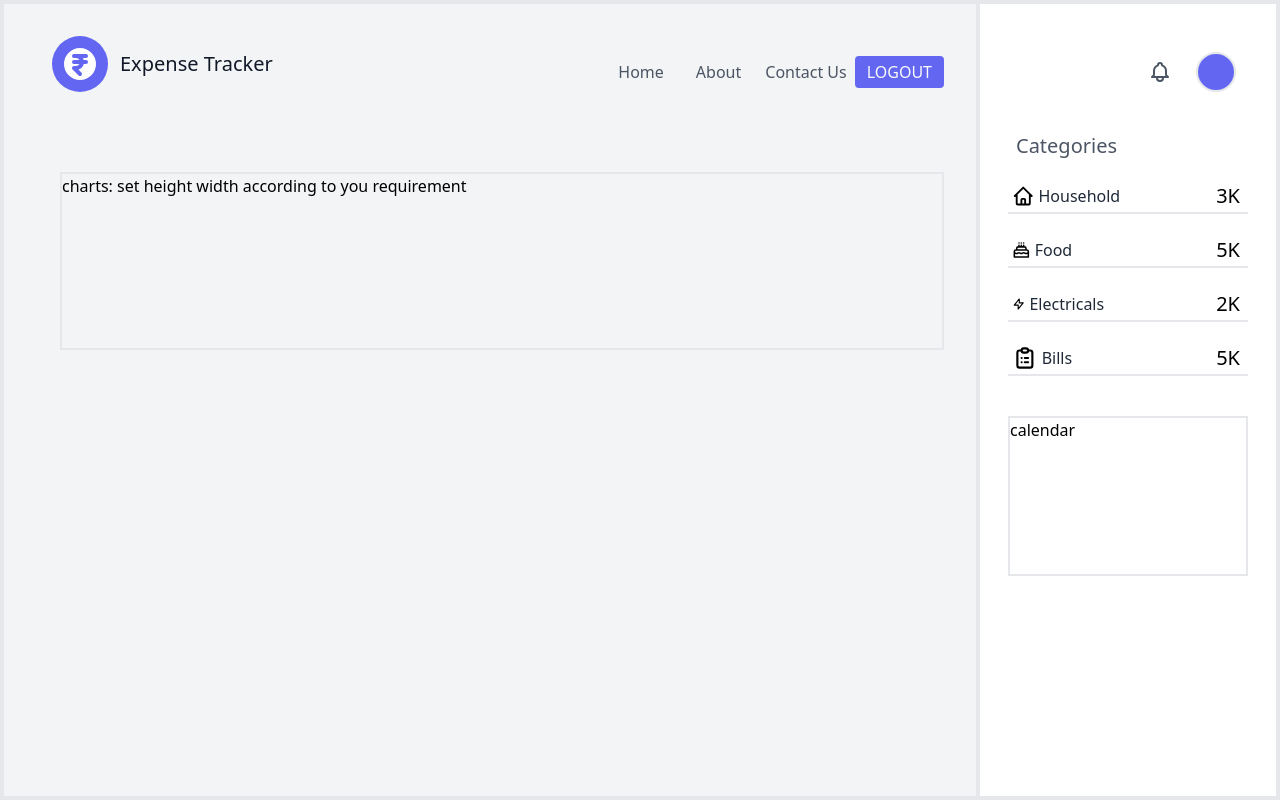
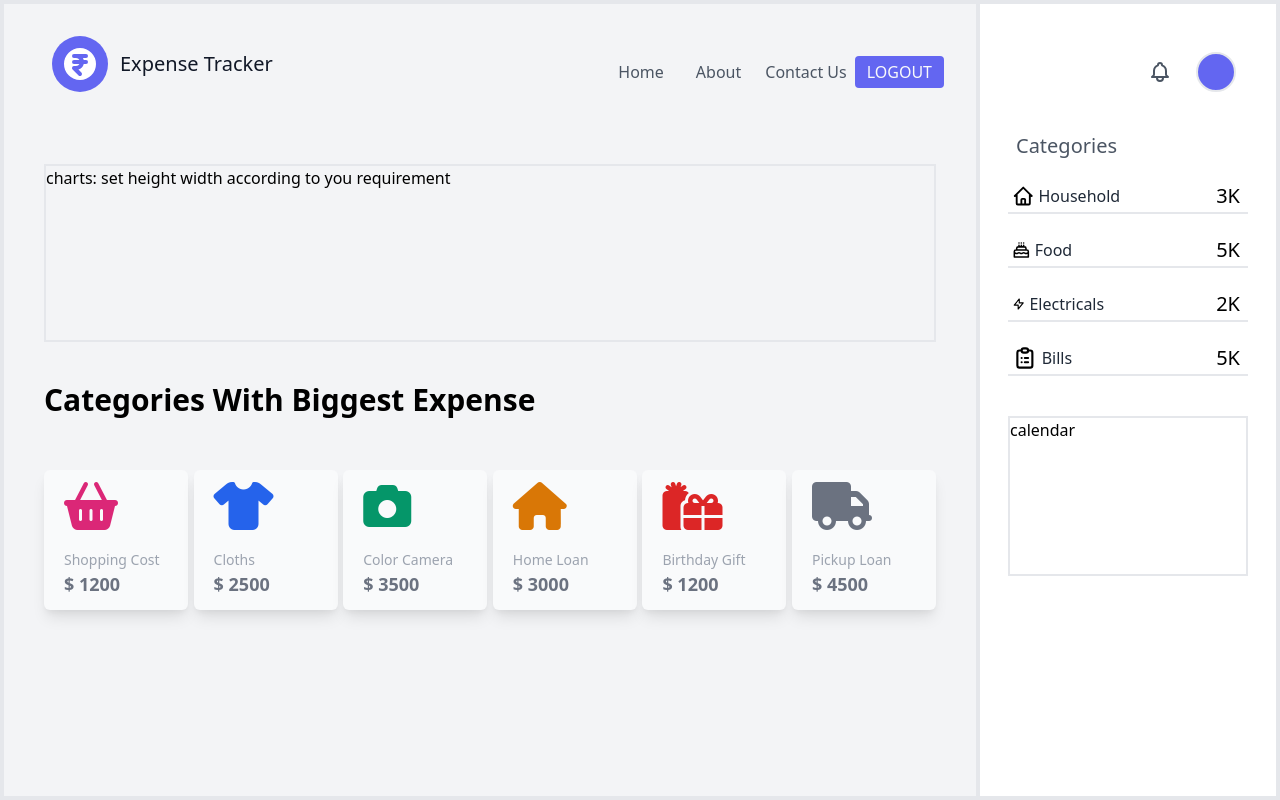
Before and after one commit to Yash-s-Code-Camp/expense-tracker, a PHP site: page /dashboard.php in a window 1280 px wide. Run offline with PHP 8.4, Linux system fonts and the light colour scheme; a user stored in the database is signed in; a map, chart or similar area stays blank; some libraries are stand-ins or nearby versions.

Commit message:
bottom part addedd

```diff
--- a/src/dashboard.php
+++ b/src/dashboard.php
@@ -12,9 +12,81 @@
         <div>
             <?php include "./layouts/top.php"; ?>
         </div>
-        <div class="border-2 mt-12 ml-14 mr-8 w-auto h-auto">
+        <div class="border-2 m-10 w-auto h-auto">
            charts: set height width according to you requirement
            <canvas id="chart" class="chartjs" width="undefined" height="undefined"></canvas>
+        </div>
+        <div>
+            <h1 class=" mx-10 font-sans font-semibold text-3xl">Categories With Biggest Expense</h1>
+        </div>
+        <div class="m-10 flex flex-wrap justify-between">
+            <div class="rounded-md w-36 flex flex-col my-3 bg-gray-50 shadow-lg ">
+                <div class="h-20 w-full px-5 pt-3 text-left text-pink-600">
+                    <i class="fa fa-shopping-basket text-5xl"></i>
+                </div>
+                <div class="px-5 text-sm text-gray-400">
+                    Shopping Cost
+                </div>
+                <div class="px-5 pb-3 text-lg text-gray-500 font-semibold">
+                    $ 1200
+                </div>
+            </div>
+            <div class="rounded-md w-36 flex flex-col my-3 bg-gray-50 shadow-lg ">
+                <div class="h-20 w-full px-5 pt-3 text-left text-blue-600">
+                    <i class="fa fa-tshirt text-5xl"></i>
+                </div>
+                <div class="px-5 text-sm text-gray-400">
+                    Cloths
+                </div>
+                <div class="px-5 pb-3 text-lg text-gray-500 font-semibold">
+                    $ 2500
+                </div>
+            </div>
+            <div class="rounded-md w-36 flex flex-col my-3 bg-gray-50 shadow-lg ">
+                <div class="h-20 w-full px-5 pt-3 text-left text-green-600">
+                    <i class="fa fa-camera text-5xl"></i>
+                </div>
+                <div class="px-5 text-sm text-gray-400">
+                    Color Camera
+                </div>
+                <div class="px-5 pb-3 text-lg text-gray-500 font-semibold">
+                    $ 3500
+                </div>
+            </div>
+            <div class="rounded-md w-36 flex flex-col my-3 bg-gray-50 shadow-lg ">
+                <div class="h-20 w-full px-5 pt-3 text-left text-yellow-600">
+                    <i class="fa fa-home text-5xl"></i>
+                </div>
+                <div class="px-5 text-sm text-gray-400">
+                    Home Loan
+                </div>
+                <div class="px-5 pb-3 text-lg text-gray-500 font-semibold">
+                    $ 3000
+                </div>
+            </div>
+            <div class="rounded-md w-36 flex flex-col my-3 bg-gray-50 shadow-lg ">
+                <div class="h-20 w-full px-5 pt-3 text-left text-red-600">
+                    <i class="fa fa-gifts text-5xl"></i>
+                </div>
+                <div class="px-5 text-sm text-gray-400">
+                    Birthday Gift
+                </div>
+                <div class="px-5 pb-3 text-lg text-gray-500 font-semibold">
+                    $ 1200
+                </div>
+            </div>
+            <div class="rounded-md w-36 flex flex-col my-3 bg-gray-50 shadow-lg ">
+                <div class="h-20 w-full px-5 pt-3 text-left text-gray-500">
+                    <i class="fa fa-truck text-5xl"></i>
+                </div>
+                <div class="px-5 text-sm text-gray-400">
+                    Pickup Loan
+                </div>
+                <div class="px-5 pb-3 text-lg text-gray-500 font-semibold">
+                    $ 4500
+                </div>
+            </div>
+
         </div>
     </div>
     <div class="border-2 w-auto flex flex-col justify-start items-center">
--- a/src/layouts/top.php
+++ b/src/layouts/top.php
@@ -12,6 +12,7 @@
   <script src="main.js" defer></script>
   <script src="https://cdnjs.cloudflare.com/ajax/libs/Chart.js/2.8.0/Chart.bundle.min.js" integrity="sha256-xKeoJ50pzbUGkpQxDYHD7o7hxe0LaOGeguUidbq6vis=" crossorigin="anonymous"></script>
 
+  <script src="https://kit.fontawesome.com/43b88d4182.js" crossorigin="anonymous"></script>
 </head>
 
 <body>
--- a/src/style.css
+++ b/src/style.css
@@ -10,8 +10,8 @@ Use a better box model (opinionated).
 */
 
 *,
-::before,
-::after {
+*::before,
+*::after {
 	box-sizing: border-box;
 }
 
@@ -19,7 +19,7 @@ Use a better box model (opinionated).
 Use a more readable tab size (opinionated).
 */
 
-html {
+:root {
 	-moz-tab-size: 4;
 	-o-tab-size: 4;
 	   tab-size: 4;
@@ -608,6 +608,9 @@ video {
 .right-4 {
 	right: 1rem;
 }
+.m-10 {
+	margin: 2.5rem;
+}
 .m-auto {
 	margin: auto;
 }
@@ -617,6 +620,10 @@ video {
 .mx-10 {
 	margin-left: 2.5rem;
 	margin-right: 2.5rem;
+}
+.my-3 {
+	margin-top: 0.75rem;
+	margin-bottom: 0.75rem;
 }
 .mx-6 {
 	margin-left: 1.5rem;
@@ -638,17 +645,11 @@ video {
 .mt-4 {
 	margin-top: 1rem;
 }
+.ml-36 {
+	margin-left: 9rem;
+}
 .mt-12 {
 	margin-top: 3rem;
-}
-.ml-14 {
-	margin-left: 3.5rem;
-}
-.mr-8 {
-	margin-right: 2rem;
-}
-.ml-36 {
-	margin-left: 9rem;
 }
 .mt-2 {
 	margin-top: 0.5rem;
@@ -704,6 +693,9 @@ video {
 .h-auto {
 	height: auto;
 }
+.h-20 {
+	height: 5rem;
+}
 .h-10 {
 	height: 2.5rem;
 }
@@ -713,44 +705,26 @@ video {
 .h-8 {
 	height: 2rem;
 }
+.h-40 {
+	height: 10rem;
+}
 .h-5 {
 	height: 1.25rem;
 }
 .h-14 {
 	height: 3.5rem;
 }
-.h-20 {
-	height: 5rem;
-}
 .h-12 {
 	height: 3rem;
-}
-.h-3 {
-	height: 0.75rem;
-}
-.h-3\/5 {
-	height: 60%;
-}
-.h-60 {
-	height: 15rem;
-}
-.h-40 {
-	height: 10rem;
-}
-.h-0 {
-	height: 0px;
-}
-.h-72 {
-	height: 18rem;
-}
-.h-screen {
-	height: 100vh;
 }
 .w-full {
 	width: 100%;
 }
 .w-auto {
 	width: auto;
+}
+.w-36 {
+	width: 9rem;
 }
 .w-6 {
 	width: 1.5rem;
@@ -809,11 +780,11 @@ video {
 .justify-center {
 	justify-content: center;
 }
+.justify-between {
+	justify-content: space-between;
+}
 .justify-start {
 	justify-content: flex-start;
-}
-.justify-between {
-	justify-content: space-between;
 }
 .space-y-4 > :not([hidden]) ~ :not([hidden]) {
 	--tw-space-y-reverse: 0;
@@ -835,6 +806,9 @@ video {
 }
 .rounded {
 	border-radius: 0.25rem;
+}
+.rounded-md {
+	border-radius: 0.375rem;
 }
 .rounded-3xl {
 	border-radius: 1.5rem;
@@ -886,21 +860,13 @@ video {
 	--tw-bg-opacity: 1;
 	background-color: rgba(254, 226, 226, var(--tw-bg-opacity));
 }
-.bg-indigo-200 {
+.bg-gray-50 {
 	--tw-bg-opacity: 1;
-	background-color: rgba(199, 210, 254, var(--tw-bg-opacity));
+	background-color: rgba(249, 250, 251, var(--tw-bg-opacity));
 }
 .bg-indigo-400 {
 	--tw-bg-opacity: 1;
 	background-color: rgba(129, 140, 248, var(--tw-bg-opacity));
-}
-.bg-gray-50 {
-	--tw-bg-opacity: 1;
-	background-color: rgba(249, 250, 251, var(--tw-bg-opacity));
-}
-.bg-indigo-100 {
-	--tw-bg-opacity: 1;
-	background-color: rgba(224, 231, 255, var(--tw-bg-opacity));
 }
 .object-cover {
 	-o-object-fit: cover;
@@ -971,6 +937,12 @@ video {
 	padding-left: 0.5rem;
 	padding-right: 0.5rem;
 }
+.pt-3 {
+	padding-top: 0.75rem;
+}
+.pb-3 {
+	padding-bottom: 0.75rem;
+}
 .pl-2 {
 	padding-left: 0.5rem;
 }
@@ -1004,8 +967,14 @@ video {
 .pt-4 {
 	padding-top: 1rem;
 }
+.text-left {
+	text-align: left;
+}
 .text-center {
 	text-align: center;
+}
+.font-sans {
+	font-family: ui-sans-serif, system-ui, -apple-system, BlinkMacSystemFont, "Segoe UI", Roboto, "Helvetica Neue", Arial, "Noto Sans", sans-serif, "Apple Color Emoji", "Segoe UI Emoji", "Segoe UI Symbol", "Noto Color Emoji";
 }
 .text-lg {
 	font-size: 1.125rem;
@@ -1019,6 +988,14 @@ video {
 	font-size: 1rem;
 	line-height: 1.5rem;
 }
+.text-3xl {
+	font-size: 1.875rem;
+	line-height: 2.25rem;
+}
+.text-5xl {
+	font-size: 3rem;
+	line-height: 1;
+}
 .text-xl {
 	font-size: 1.25rem;
 	line-height: 1.75rem;
@@ -1030,10 +1007,6 @@ video {
 .text-2xl {
 	font-size: 1.5rem;
 	line-height: 2rem;
-}
-.text-3xl {
-	font-size: 1.875rem;
-	line-height: 2.25rem;
 }
 .text-xs {
 	font-size: 0.75rem;
@@ -1087,6 +1060,34 @@ video {
 	--tw-text-opacity: 1;
 	color: rgba(185, 28, 28, var(--tw-text-opacity));
 }
+.text-pink-600 {
+	--tw-text-opacity: 1;
+	color: rgba(219, 39, 119, var(--tw-text-opacity));
+}
+.text-gray-400 {
+	--tw-text-opacity: 1;
+	color: rgba(156, 163, 175, var(--tw-text-opacity));
+}
+.text-gray-500 {
+	--tw-text-opacity: 1;
+	color: rgba(107, 114, 128, var(--tw-text-opacity));
+}
+.text-blue-600 {
+	--tw-text-opacity: 1;
+	color: rgba(37, 99, 235, var(--tw-text-opacity));
+}
+.text-green-600 {
+	--tw-text-opacity: 1;
+	color: rgba(5, 150, 105, var(--tw-text-opacity));
+}
+.text-yellow-600 {
+	--tw-text-opacity: 1;
+	color: rgba(217, 119, 6, var(--tw-text-opacity));
+}
+.text-red-600 {
+	--tw-text-opacity: 1;
+	color: rgba(220, 38, 38, var(--tw-text-opacity));
+}
 .text-gray-800 {
 	--tw-text-opacity: 1;
 	color: rgba(31, 41, 55, var(--tw-text-opacity));
@@ -1099,16 +1100,16 @@ video {
 	--tw-text-opacity: 1;
 	color: rgba(238, 242, 255, var(--tw-text-opacity));
 }
-.text-gray-500 {
-	--tw-text-opacity: 1;
-	color: rgba(107, 114, 128, var(--tw-text-opacity));
-}
 .text-indigo-500 {
 	--tw-text-opacity: 1;
 	color: rgba(99, 102, 241, var(--tw-text-opacity));
 }
 .underline {
 	text-decoration: underline;
+}
+.shadow-lg {
+	--tw-shadow: 0 10px 15px -3px rgba(0, 0, 0, 0.1), 0 4px 6px -2px rgba(0, 0, 0, 0.05);
+	box-shadow: var(--tw-ring-offset-shadow, 0 0 #0000), var(--tw-ring-shadow, 0 0 #0000), var(--tw-shadow);
 }
 .shadow-xl {
 	--tw-shadow: 0 20px 25px -5px rgba(0, 0, 0, 0.1), 0 10px 10px -5px rgba(0, 0, 0, 0.04);
```
Also changed, not shown: other parts of src/style.css (+5 -29 lines).
